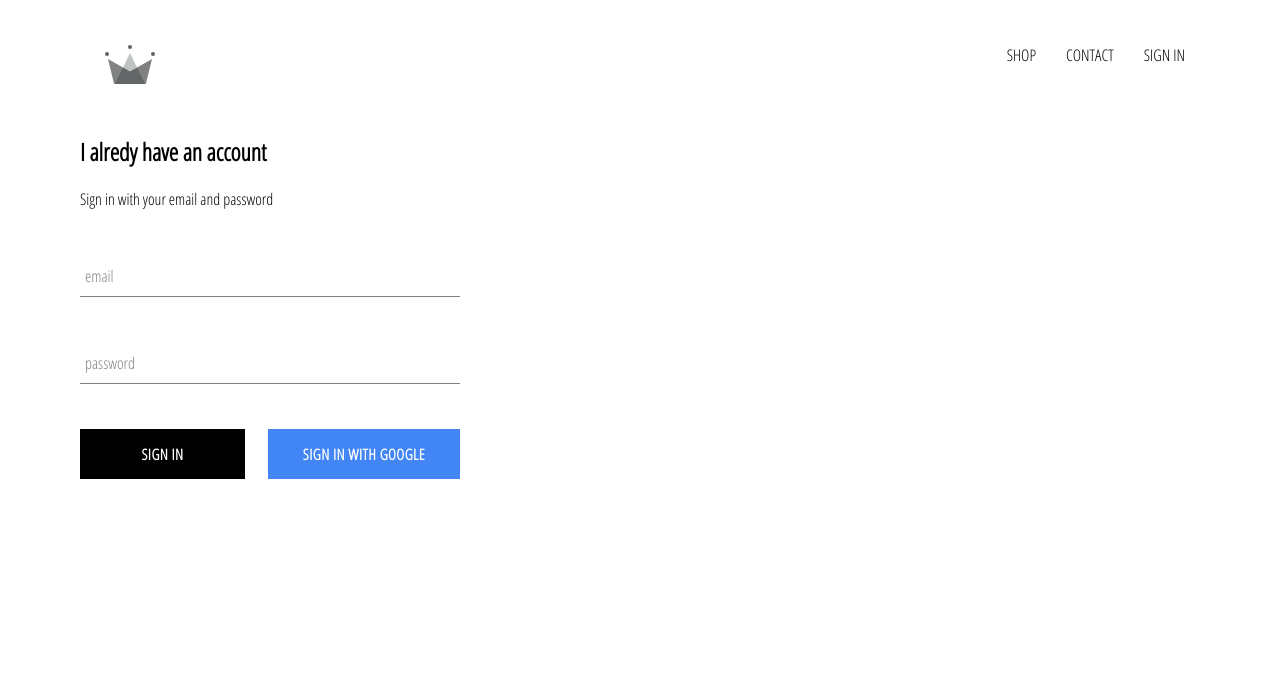
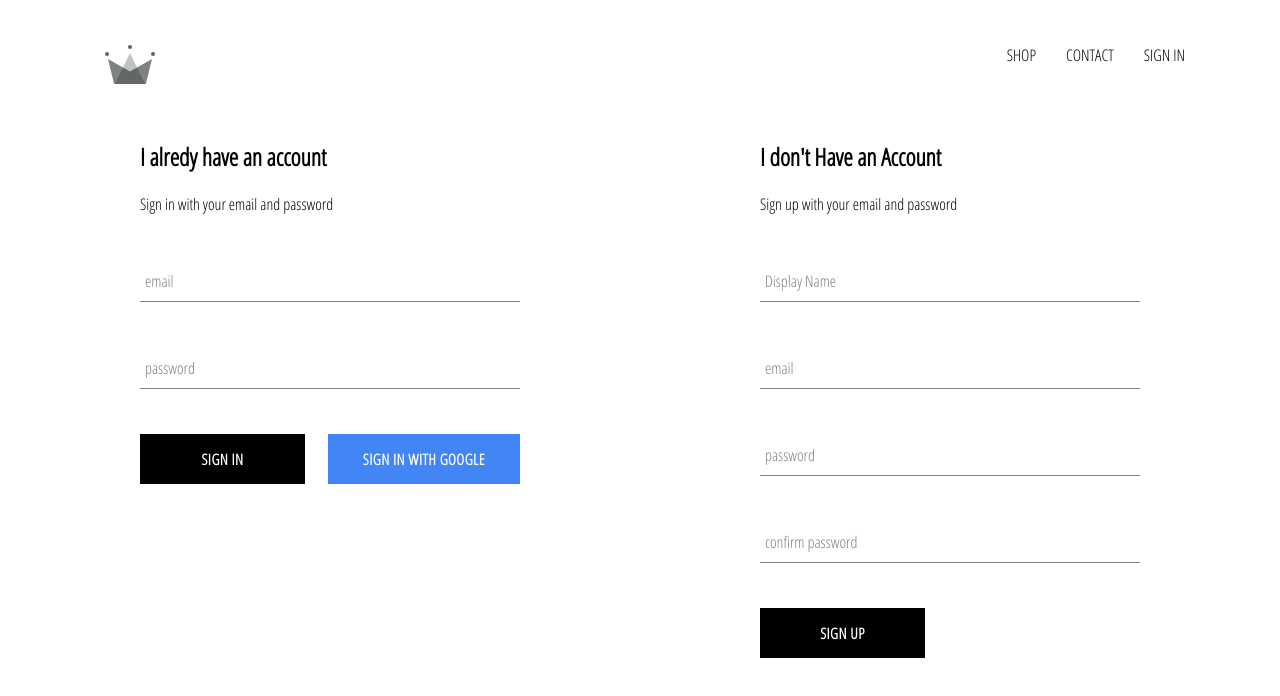
Before and after one commit to markwagdy/weCloth, a React (Create React App) app: page /signin in a window 1280 px wide. Shown: the top 696 px of the page. Built offline with nearby package versions, Linux system fonts and the light colour scheme; no server answers.

Commit message:
implemented firebase.utils to store the auth user in the database

```diff
--- a/src/App.js
+++ b/src/App.js
@@ -1,11 +1,11 @@
-import React from 'react';
+import React, { useRef } from 'react';
 import {Route ,Switch} from 'react-router-dom';
 import './App.css';
 import HomePage from './Pages/HomePage/homepage.component';
 import ShopPage from './Pages/Shop/shop.component';
 import Header from './Components/Header/header.component';
 import SignInSignUp from './Pages/Sign-in-and-sign-up/sign-in-and-sign -up.componen';
-import {auth} from './Firebase/firebase.utils';
+import {auth, createUserProfileDocument} from './Firebase/firebase.utils';
 
 class App extends React.Component {
 
@@ -18,10 +18,30 @@ class App extends React.Component {
   unsubscribeFromAuth =null;
   componentDidMount()
   {
-    this.unsubscribeFromAuth=auth.onAuthStateChanged(user =>{
-      this.setState({currentUser:user});
-      console.log(user);
+    this.unsubscribeFromAuth=auth.onAuthStateChanged(async userAuth =>{
+      if(userAuth){
+
+      const userRef=await  createUserProfileDocument(userAuth);
+
+    userRef.onSnapshot(sanpShot =>
+      {
+        this.setState(
+          {
+            currentUser : {
+              id:sanpShot.id,
+              ...sanpShot.data()
+
+            }
+          }
+        );
+      });
+
+      }
+      else{
+        this.setState({currentUser:userAuth});
+      }
     });
+
   }
   componentWillUnmount()
   {
--- /dev/null
+++ b/src/Components/Sign-Up/Sign-Up.scss
@@ -0,0 +1,11 @@
+.sign-up
+{
+    display: flex;
+    flex-direction: column;
+    width: 380px;
+    .title
+    {
+        margin:20px 0px;
+
+    }
+}
--- /dev/null
+++ b/src/Components/Sign-Up/Sign-up.component.jsx
@@ -0,0 +1,70 @@
+import React from 'react';
+import FormInput from '../Form/form-input.component';
+import CustomButton from '../Custom-Button/custom-button.component';
+
+import {auth,createUserProfileDocument} from '../../Firebase/firebase.utils';
+import './Sign-Up.scss';
+import SignIn from '../Sign-In/Sign-in.component';
+
+class SignUp extends React.Component
+{
+    constructor(){
+        super();
+        this.state={
+            displayName:'',
+            email:'',
+            password:'',
+            confirmPassword:''
+        }
+    }
+    handleSubmit=async event=>
+    {
+        event.preventDefault();
+        const {displayName,email,password,confirmPassword}=this.state;
+        if(password !== confirmPassword)
+        {
+            alert("password don't match confirm password");
+            return;
+        }
+        try{
+            const {user}=await auth.createUserWithEmailAndPassword(email,password);
+           await createUserProfileDocument(user,{displayName});
+            this.setState(
+                {
+                    displayName:'',
+                    email:'',
+                    password:'',
+                    confirmPassword:''
+
+                }
+            )
+        }
+        catch(err)
+        {
+            console.error(err);
+        }
+    }
+    handleChange=event=>
+    {
+        const {name,value}= event.target;
+        this.setState({[name]:value});
+    }
+    render()
+    {   const {displayName,email,password,confirmPassword}=this.state;
+        return <div className='sign-up'>
+            <h2 className='title'>I don't Have an Account</h2>
+            <span>Sign up with your email and password</span>
+            <form className='Sign-up-form' onSubmit={this.handleSubmit}>
+
+                <FormInput type='text' name='displayName'value={displayName} onChange={this.handleChange} label='Display Name' required/>
+                <FormInput type='email' name='email' value={email} onChange={this.handleChange} label='email' required/>
+                <FormInput type='password' name='password' value={password} onChange={this.handleChange} label='password' required/>
+                <FormInput type='password' name='confirmPassword' value={confirmPassword} onChange={this.handleChange} label='confirm password' required/>
+            <CustomButton type='submit'>Sign Up</CustomButton>
+            </form>
+
+
+        </div>
+    }
+}
+export default SignUp;
--- a/src/Firebase/firebase.utils.js
+++ b/src/Firebase/firebase.utils.js
@@ -12,6 +12,34 @@ const config ={
     appId: "1:22215127681:web:786ef3abd7034719901380",
     measurementId: "G-3EKM7YL8PD"
   };
+
+  export const createUserProfileDocument =async (userAuth,additionalData) =>
+  {
+    if(!userAuth) return ;
+    const userRef=firestore.doc(`users/${userAuth.uid}`);
+    const snapShot = await userRef.get();
+    if(!snapShot.exists)
+    { console.log(userAuth);
+      const {displayName ,email}=userAuth;
+      const createdAt =new Date();
+        try{
+          await userRef.set(
+            {displayName,
+              email,
+              createdAt,
+              ...additionalData
+            }
+          )
+        }
+        catch(error)
+        {
+          console.log('error Creating user',error.message);
+
+        }
+    }
+    return userRef;
+  };
+
   firebase.initializeApp(config);
   export const auth=firebase.auth();
   export const firestore=firebase.firestore();
--- a/src/Pages/Sign-in-and-sign-up/sign-in-and-sign -up.componen.jsx
+++ b/src/Pages/Sign-in-and-sign-up/sign-in-and-sign -up.componen.jsx
@@ -1,11 +1,12 @@
 import React from 'react';
 import SignIn from '../../Components/Sign-In/Sign-in.component';
 import './sign-in-and-sign-up.styles.scss';
-
+import SignUp from '../../Components/Sign-Up/Sign-up.component';
  const SignInSignUp =()=>
  (
     <div className='sign-in-sign-up'>
         <SignIn/>
+        <SignUp/>
 
     </div>
 
--- a/src/Pages/Sign-in-and-sign-up/sign-in-and-sign-up.styles.scss
+++ b/src/Pages/Sign-in-and-sign-up/sign-in-and-sign-up.styles.scss
@@ -0,0 +1,8 @@
+.sign-in-sign-up
+{
+    width :1000px;
+    display: flex;
+    justify-content: space-between;
+    margin: 30px auto;
+
+}
```
